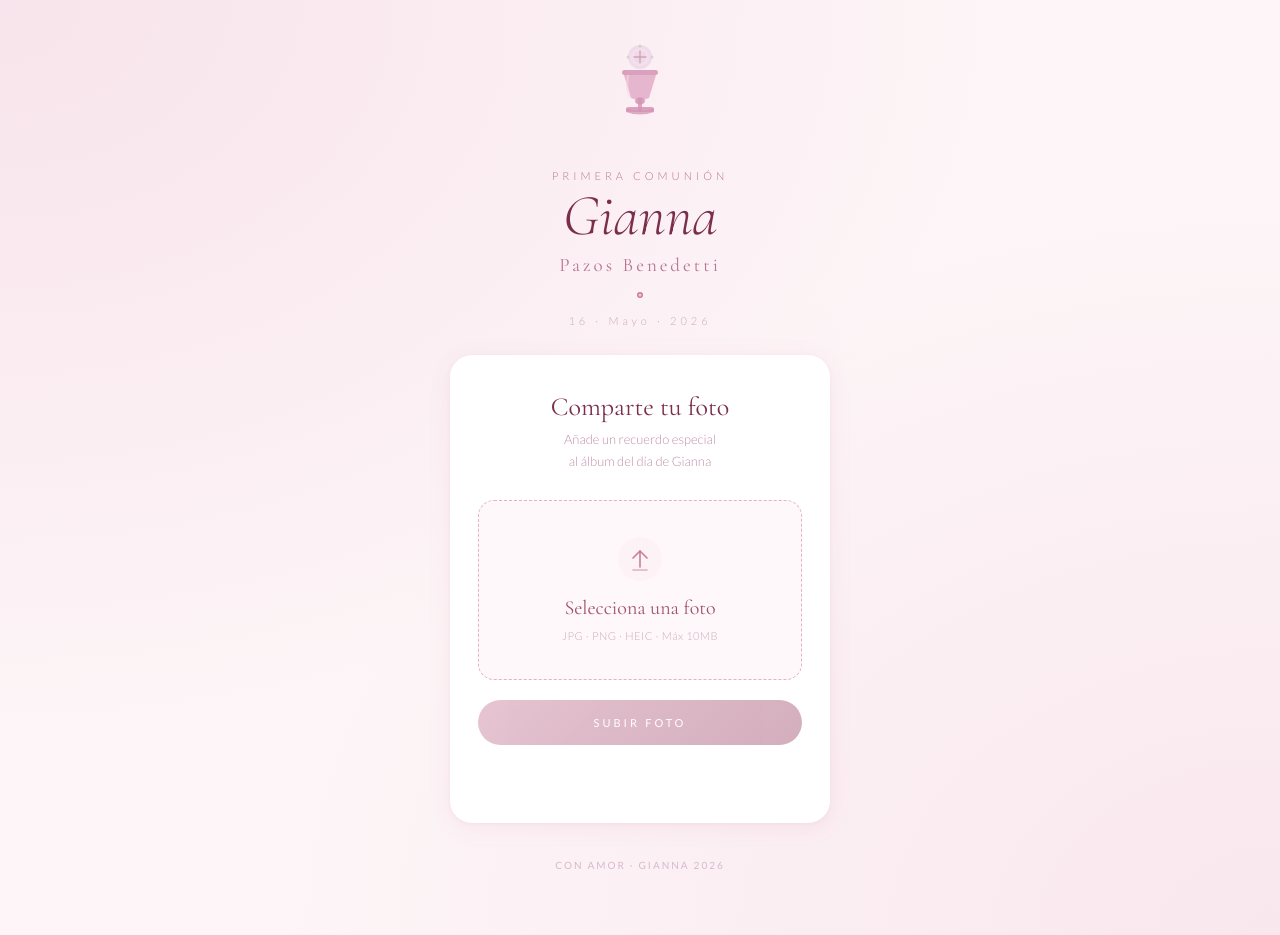
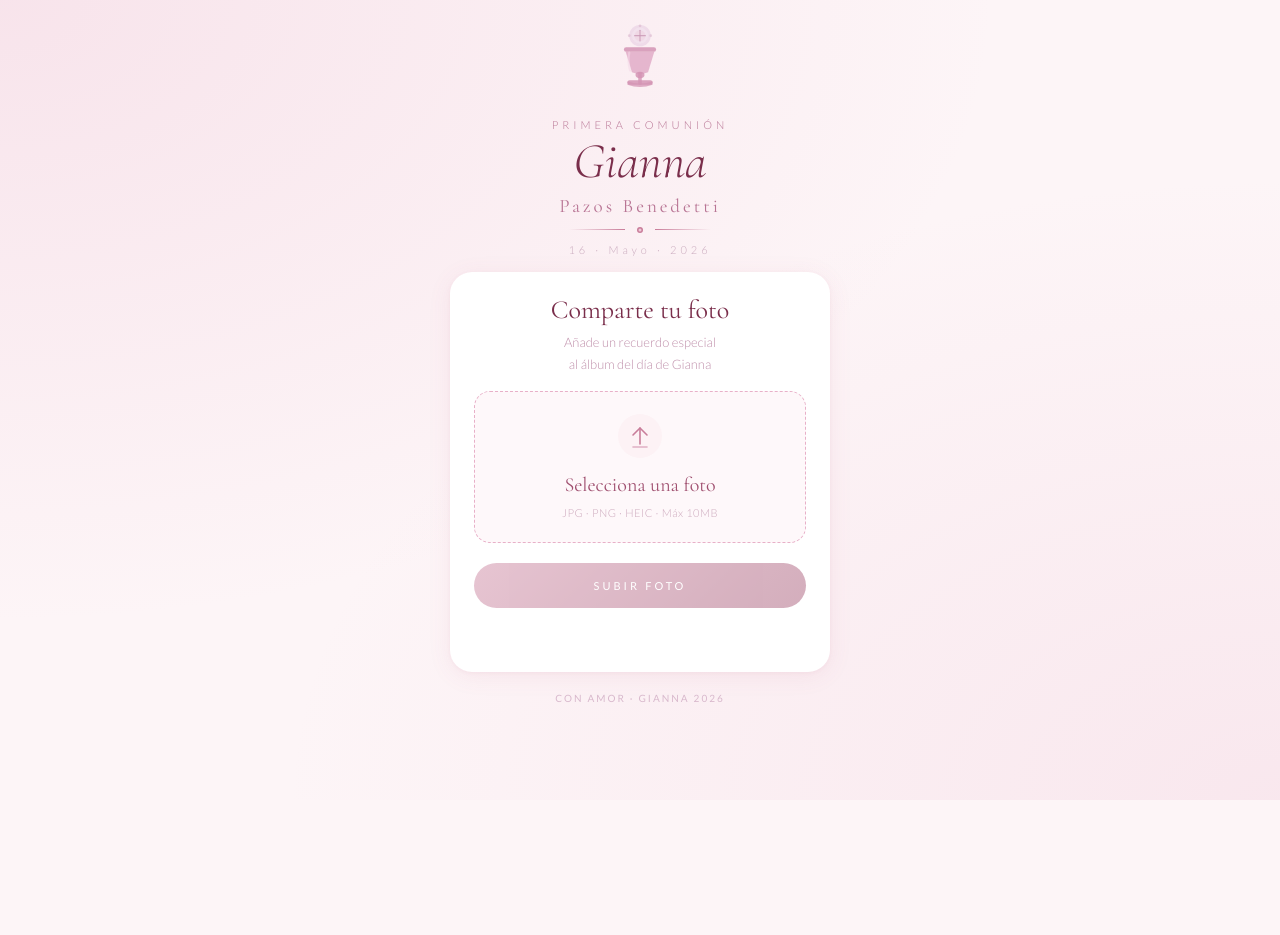
Before and after one commit to thelayermonkey/nfc-album, a website: page index.html in a window 1280 px wide. After the commit the page ends 800 px from the top, so only its background shows below. Drawn offline with nearby package versions, Linux system fonts and the light colour scheme.

Commit message:
index.html

```diff
--- a/index.html
+++ b/index.html
@@ -20,7 +20,7 @@
       display: flex;
       flex-direction: column;
       align-items: center;
-      padding: 44px 20px 64px;
+      padding: 24px 20px 28px;
     }
 
     .top-decoration {
@@ -36,12 +36,12 @@
       letter-spacing: 4px;
       text-transform: uppercase;
       color: #B87494;
-      margin-top: 12px;
+      margin-top: 6px;
     }
 
     .name {
       font-family: 'Cormorant Garamond', serif;
-      font-size: 58px;
+      font-size: 50px;
       font-weight: 300;
       color: #7A2E4B;
       line-height: 1.05;
@@ -63,7 +63,7 @@
       align-items: center;
       justify-content: center;
       gap: 10px;
-      margin: 14px auto;
+      margin: 8px auto;
     }
 
     .divider-line {
@@ -87,13 +87,13 @@
     .card {
       background: white;
       border-radius: 22px;
-      padding: 36px 28px 40px;
+      padding: 22px 24px 26px;
       width: 100%;
       max-width: 380px;
       box-shadow:
         0 4px 24px rgba(180, 80, 120, 0.08),
         0 1px 4px rgba(180, 80, 120, 0.06);
-      margin-top: 28px;
+      margin-top: 16px;
       text-align: center;
     }
 
@@ -110,13 +110,13 @@
       font-weight: 300;
       color: #BF8FAA;
       line-height: 1.7;
-      margin-bottom: 28px;
+      margin-bottom: 16px;
     }
 
     .upload-area {
       border: 1.5px dashed #E8B0C8;
       border-radius: 16px;
-      padding: 36px 20px;
+      padding: 22px 16px;
       cursor: pointer;
       transition: border-color 0.25s, background 0.25s;
       background: #FEF8FA;
@@ -236,7 +236,7 @@
     }
 
     .footer-text {
-      margin-top: 36px;
+      margin-top: 20px;
       font-size: 10px;
       color: #D8B8CC;
       letter-spacing: 2px;
@@ -249,7 +249,7 @@
   <div class="top-decoration">
 
     <!-- Flores y cruz SVG -->
-    <svg width="280" height="110" viewBox="0 0 280 110" fill="none" xmlns="http://www.w3.org/2000/svg">
+    <svg width="260" height="85" viewBox="0 0 280 95" fill="none" xmlns="http://www.w3.org/2000/svg">
 
 
       <!-- OSTIA (host) -->
```
